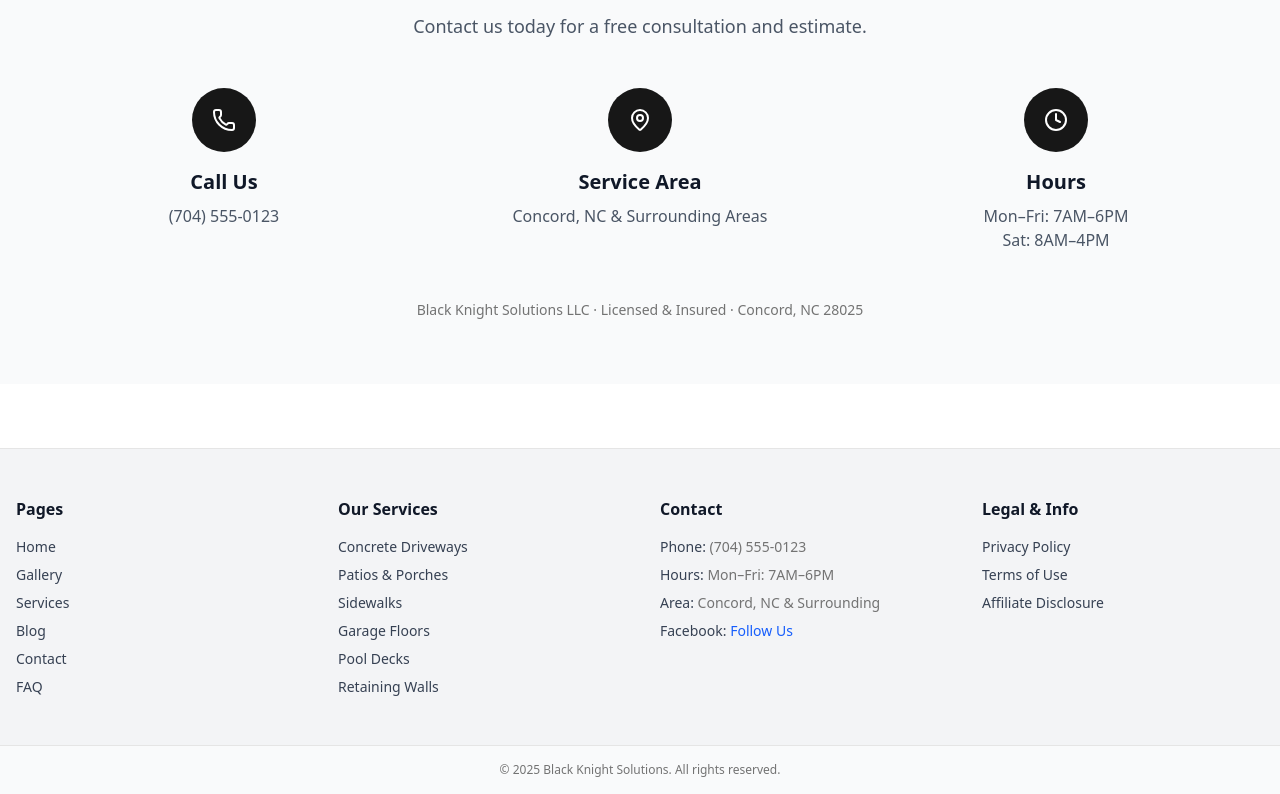
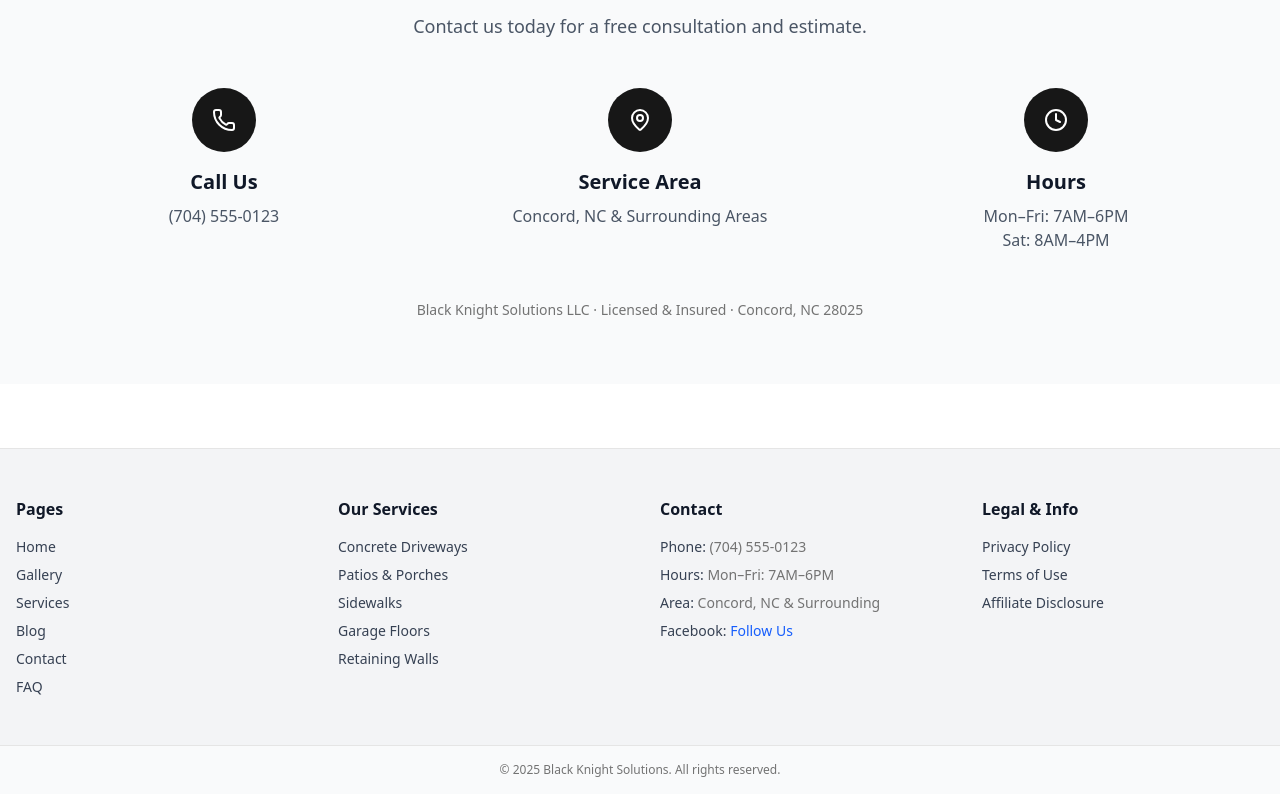
Before and after one commit to hometownwebco1/black-knight-website, a React (Vite) app: page / in a window 1280 px wide. Shown: the part 1028-1822 px from the top of the page. Built offline with nearby package versions, Linux system fonts and the light colour scheme.

Commit message:
Remove Pool Decks from footer navigation

```diff
--- a/src/components/Footer.jsx
+++ b/src/components/Footer.jsx
@@ -26,7 +26,6 @@ const Footer = () => {
             <li><Link to="/services/patios" className="hover:underline">Patios & Porches</Link></li>
             <li><Link to="/services/sidewalks" className="hover:underline">Sidewalks</Link></li>
             <li><Link to="/services/garage-floors" className="hover:underline">Garage Floors</Link></li>
-            <li><Link to="/services/pool-decks" className="hover:underline">Pool Decks</Link></li>
             <li><Link to="/services/retaining-walls" className="hover:underline">Retaining Walls</Link></li>
           </ul>
         </div>
```
